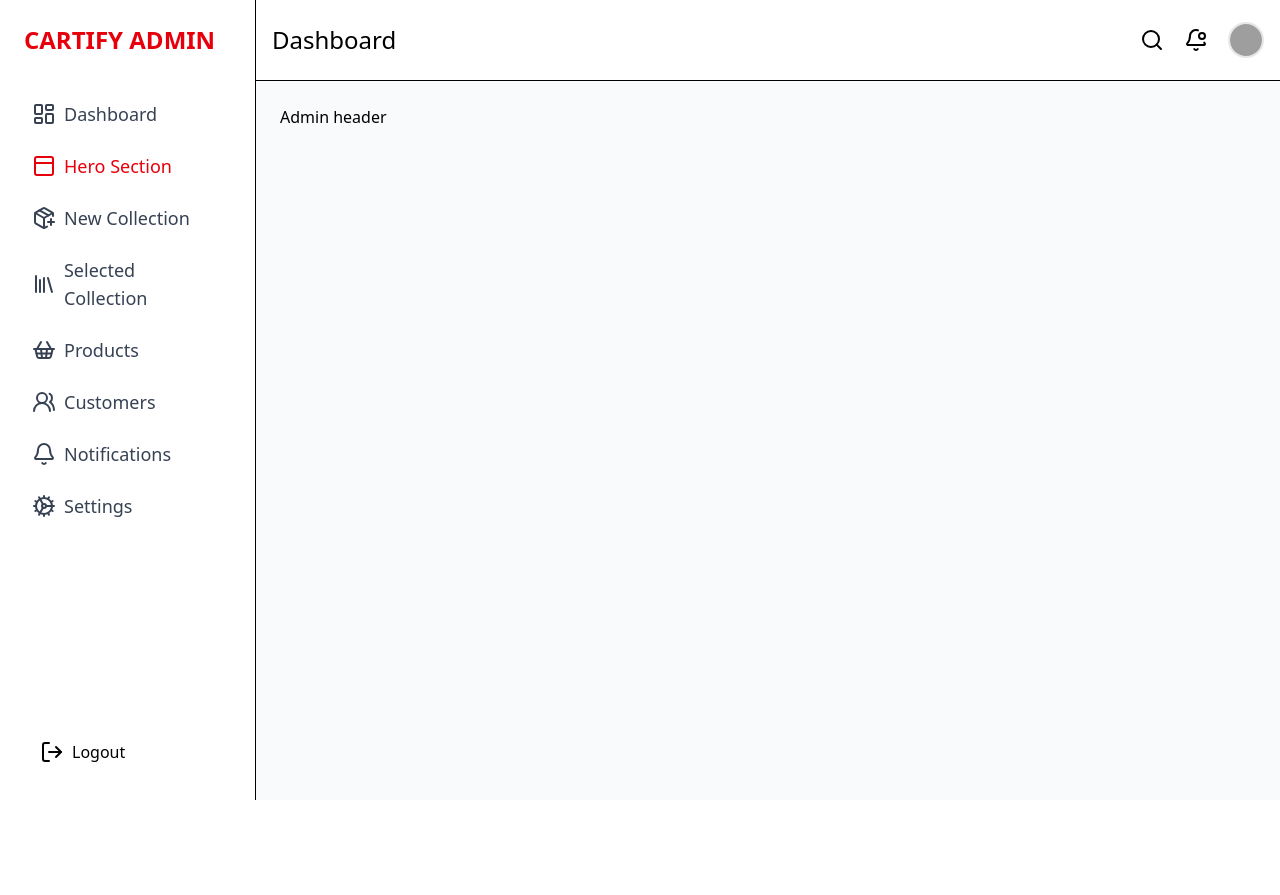
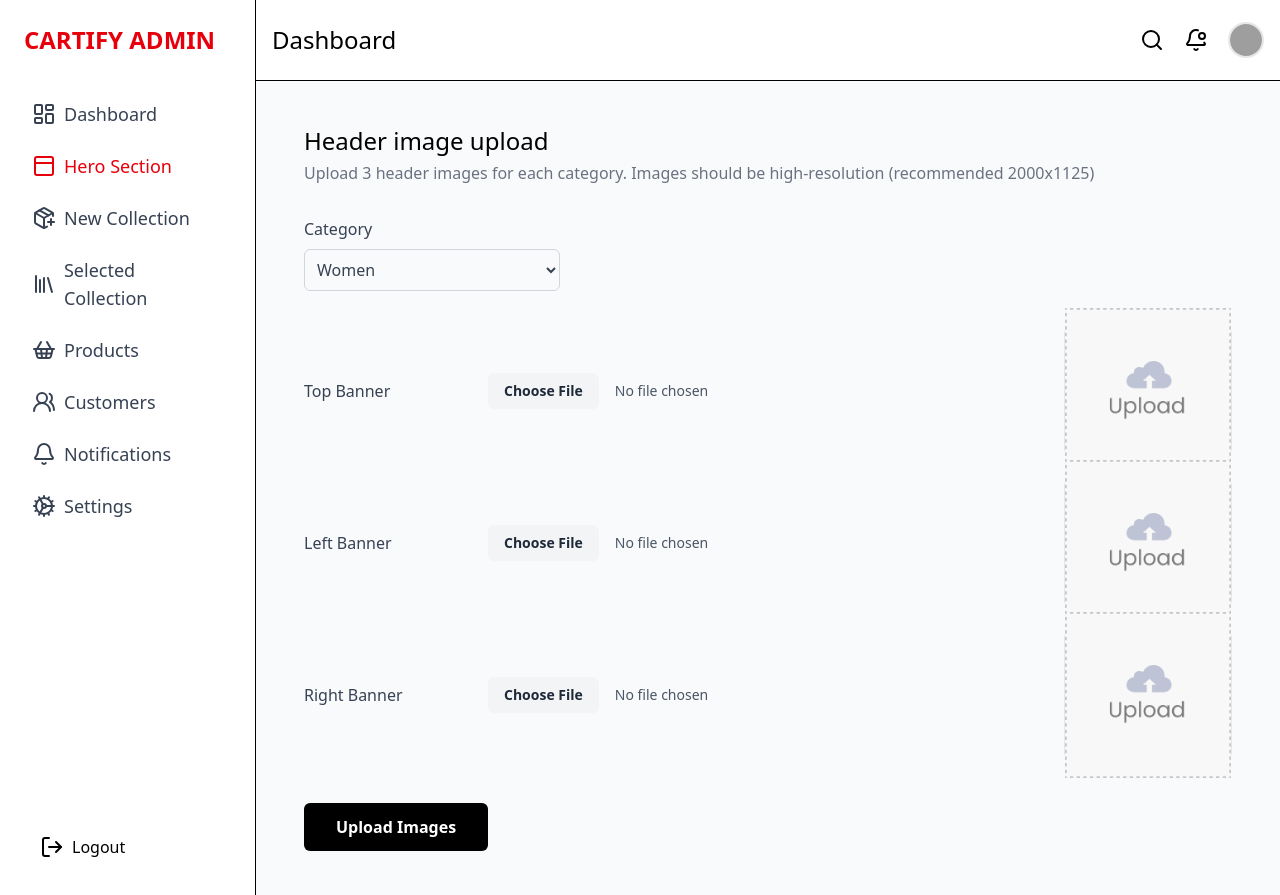
Before and after one commit to Yassin-101/CARTIFY, a React (Vite) app in the folder frontend/: page /admin/header in a window 1280 px wide. Before the commit the page ends 800 px from the top, so only its background shows below. Built offline with nearby package versions, Linux system fonts and the light colour scheme; grey boxes are pictures that could not be loaded.

Commit message:
admin header done

```diff
--- a/frontend/src/pages/AdminHeader.jsx
+++ b/frontend/src/pages/AdminHeader.jsx
@@ -1,9 +1,124 @@
-import React from 'react'
+import axios from 'axios'
+import React, { use, useState } from 'react'
+import upload from '../assets/upload_area.png'
 
 const AdminHeader = () => {
+    const [message,setMessage] = useState({type:"",text:""})
+    const [images,setImages] = useState([null,null,null])
+    const [loading,setLoading] = useState(false)
+    const [preview,setPreview] = useState([null,null,null])
+    const [category,setCategory] = useState("women")
+
+    // this will handle file selection
+    const handleFile = (e,index)=>{
+        const file = e.target.files[0]
+        if(!file) return
+
+        const newImages = [...images]
+        newImages[index] = file
+        setImages(newImages)
+
+        const newPreview = [...preview]
+        newPreview[index] = URL.createObjectURL(file)
+        setPreview(newPreview)
+    }
+
+    // upload images
+    const handleUpload = async()=>{
+        if(images.some((img)=> img === null)){
+            setMessage({
+                type:"error",
+                text:"Please upload all 3 images for this category"
+            })
+            return
+        }
+        const formData = new FormData()
+        images.forEach((img)=>formData.append("images",img))
+        formData.append('category',category)
+
+    try {
+      setLoading(true);
+      await axios.post("http://localhost:3100/api/header/upload", formData, {
+        headers: { "Content-Type": "multipart/form-data" },
+      });
+      setMessage({ type: "success", text: "Images uploaded successfully!" });
+      setImages([null, null, null]);
+      setPreview([null, null, null]);
+    } catch (err) {
+      console.error(err);
+      setMessage({ type: "error", text: "Upload failed. Please try again." });
+    } finally {
+      setLoading(false);
+    }
+    }
   return (
-    <div>
-      Admin header
+    <div className=' bg-gray-50 py-5 px-6'>
+        <div className='max-w-5xl'>
+            {/* title */}
+            <h1 className='text-2xl font-medium mb-1'>Header image upload</h1>
+            <p className='text-gray-500 mb-8'>Upload 3 header images for each category. Images should be high-resolution (recommended 2000x1125)</p>
+            {/* feedback */}
+            {message.text && (
+          <div
+            className={`mb-6 p-3 rounded-lg text-sm font-medium ${
+              message.type === "success"
+                ? "bg-green-100 text-green-700 border border-green-300"
+                : "bg-red-100 text-red-700 border border-red-300"
+            }`}
+          >
+            {message.text}
+          </div>
+            )}
+            {/* category selector */}
+            <div className='mb-10'>
+                <label className='block mb-2 text-gray-700 font-medium'>Category</label>
+                <select value={category} onChange={(e)=>setCategory(e.target.value)}
+                 className='w-64 border border-gray-300 rounded-md p-2 text-gray-700 focus:ring-black focus:ring-1 focus:border-black'>
+                <option value='women'>Women</option>
+                <option value='men'>Men</option>
+                <option value='kid'>Kids</option>
+                </select>
+            </div>
+            {/* upload grid */}
+            <div className='space-y-8 mb-12'>
+                {
+                    ["Top Banner","Left Banner","Right Banner"].map((label,index)=>(
+                        <div key={index} className='flex items-center space-x-6'>
+                            {/* label */}
+                            <div className='w-40 text-gray-700 font-medium'>
+                                {label}
+                            </div>
+                            {/* file input */}
+                            <div className='flex-1'>
+                                <input
+                                type='file'
+                                accept='image/*'
+                                onChange={(e)=>handleFile(e,index)}
+                                className='block w-full text-sm text-gray-600 file:mr-4 file:py-2 file:px-4
+                                file:rounded-md file:border-0 file:text-sm file:font-semibold file:bg-gray-100 file:text-gray-800 hover:file:bg-gray-200 cursor-pointer
+                                '
+                                />
+                            </div>
+                            {/* preview */}
+                            <div className='w-42 h-30 flex items-center justify-center border border-gray-200 '>
+                               {preview[index] ?(
+                                <img src={preview[index]} alt="" className='w-full h-full cursor-pointer' />
+                               ):(
+                             <img src={upload} alt="" />
+                               )}
+                            </div>
+                        </div>
+                    ))
+                }
+            </div>
+            {/* upload button */}
+            <button onClick={handleUpload} disabled={loading}
+            className={`w-full sm:w-auto px-8 py-3 font-semibold text-white rounded-md transition
+            ${loading?"bg-gray-400":"bg-black hover:bg-gray-900"}`}>
+                {loading?"Uploading...":"Upload Images"}
+            </button>
+        </div>
+
     </div>
   )
 }
```
Also changed, not shown: frontend/src/assets/upload_area.png (added), 15 other files (tests, documents, lock files or other folders).
